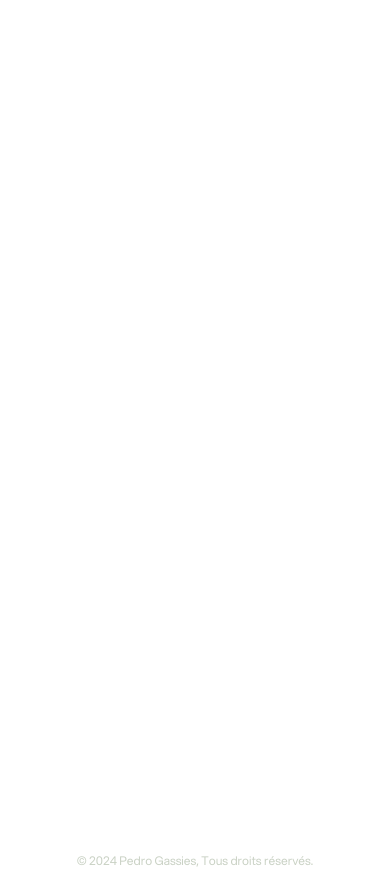
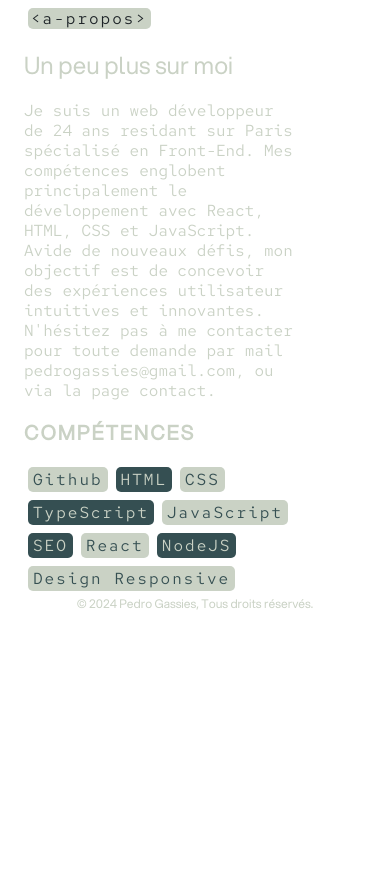
Before and after one commit to PedroGassies/Portfolio, a Next.js app in the folder portfolio/: page /about in a window 390 px wide. After the commit the page ends 844 px from the top, so only its background shows below. Built offline with nearby package versions, Linux system fonts and the light colour scheme.

Commit message:
avancee sur page about mobile

```diff
--- a/portfolio/public/assets/fonts/fonts.css
+++ b/portfolio/public/assets/fonts/fonts.css
@@ -1,6 +1,12 @@
 @font-face {
     font-family: 'Aspekta';
     src: url('./Aspekta-400.woff2') format('woff2');
+    font-weight: 400;
+    font-style: normal;
+  }
+  @font-face {
+    font-family: 'Red Hat Mono';
+    src: url('./RedHatMono-Regular.ttf') format('woff2');
     font-weight: 400;
     font-style: normal;
   }
--- /dev/null
+++ b/portfolio/src/components/Balise/Balise.module.css
@@ -0,0 +1,7 @@
+.balise{
+    padding-left:3px;
+    letter-spacing: 2px;
+    font-size: 16px;
+    font-family: 'Red Hat Mono';
+    border-radius:5px;
+}
--- /dev/null
+++ b/portfolio/src/components/Balise/Balise.tsx
@@ -0,0 +1,22 @@
+import React from 'react';
+import styles from './Balise.module.css';
+
+interface BaliseProps {
+  textColor: string;
+  backgroundColor: string;
+  content: string;
+  className?: string;
+}
+
+const Balise: React.FC<BaliseProps> = ({ textColor, backgroundColor, content, className }) => {
+  return (
+    <div
+      className={`${styles.balise} ${className}`}
+      style={{ color: textColor, backgroundColor: backgroundColor }}
+    >
+      {content}
+    </div>
+  );
+};
+
+export default Balise;
--- /dev/null
+++ b/portfolio/src/components/Infos/Infos.module.css
@@ -0,0 +1,38 @@
+.infos{
+    margin-left:16px;
+    width: 80%;
+}
+.skills{
+    display: flex;
+    flex-wrap: wrap;
+    width: 100%;
+}
+.balise{
+    padding:2px 5px;
+    margin:4px;
+}
+
+.infos p{
+    width:90%;
+    margin: 0;
+    font-family: "Red Hat Mono";
+    color:#CAD2C5;
+    font-size:16px;
+    line-height: 20px;
+}
+
+.infos h1{
+    font-size: 24px;
+    font-weight: 300;
+    color:#CAD2C5;
+    width: 90%;
+    margin:16px 0;
+    line-height: 40px;;
+}
+
+.infos h2{
+    font-size: 20px;
+    color:#CAD2C5;
+    text-transform: uppercase;
+    letter-spacing: 2px;
+}
--- /dev/null
+++ b/portfolio/src/components/Infos/Infos.tsx
@@ -0,0 +1,26 @@
+import React from 'react';
+import styles from './Infos.module.css';
+import Balise from '../Balise/Balise';
+
+const Infos = () => {
+  return (
+    <div className={styles.infos}>
+        <h1>Un peu plus sur moi</h1>
+        <p>Je suis un web développeur de 24 ans residant sur Paris spécialisé en Front-End. Mes compétences englobent principalement le développement avec React, HTML, CSS et JavaScript. Avide de nouveaux défis, mon objectif est de concevoir des expériences utilisateur intuitives et innovantes. N'hésitez pas à me contacter pour toute demande par mail pedrogassies@gmail.com, ou via la page contact.</p>
+      <h2>Compétences</h2>
+      <div className={styles.skills}>
+      <Balise className={styles.balise} textColor='#354F52' backgroundColor='#CAD2C5' content='Github'></Balise>
+      <Balise className={styles.balise} textColor='#CAD2C5' backgroundColor='#354F52' content='HTML'></Balise>
+      <Balise className={styles.balise} textColor='#354F52' backgroundColor='#CAD2C5' content='CSS'></Balise>
+      <Balise className={styles.balise} textColor='#CAD2C5' backgroundColor='#354F52' content='TypeScript'></Balise>
+      <Balise className={styles.balise} textColor='#354F52' backgroundColor='#CAD2C5' content='JavaScript'></Balise>
+      <Balise className={styles.balise} textColor='#CAD2C5' backgroundColor='#354F52' content='SEO'></Balise>
+      <Balise className={styles.balise} textColor='#354F52' backgroundColor='#CAD2C5' content='React'></Balise>
+      <Balise className={styles.balise} textColor='#CAD2C5' backgroundColor='#354F52' content='NodeJS'></Balise>
+      <Balise className={styles.balise} textColor='#354F52' backgroundColor='#CAD2C5' content='Design Responsive'></Balise>
+    </div>
+    </div>
+  );
+};
+
+export default Infos;
--- a/portfolio/src/pages/about.tsx
+++ b/portfolio/src/pages/about.tsx
@@ -1,12 +1,18 @@
+import styles from '../styles/about.module.css'
 import Footer from '../components/Footer/Footer';
-import Header from '../components/Header/Header'
+import Header from '../components/Header/Header';
+import Balise from '../components/Balise/Balise';
+import Infos from '../components/Infos/Infos'
 
 
 
 const AboutPage = () => {
     return (
         <div>
-            <Header />
+            <main>
+            <Balise className={styles.titre} textColor='#1C2226' backgroundColor='#CAD2C5' content='<a-propos>'></Balise>
+            <Infos />
+            </main>
             <Footer textColor="#CAD2C5" />
         </div>
     );
--- /dev/null
+++ b/portfolio/src/styles/about.module.css
@@ -0,0 +1,4 @@
+.titre{
+    width: 32%;
+    margin-left: 20px;
+}
```
Also changed, not shown: portfolio/src/components/Infos/Competences/Competences.tsx (added, +17 -0 lines), portfolio/public/assets/fonts/RedHatMono-Regular.ttf (added), portfolio/src/styles/about.css (deleted).
